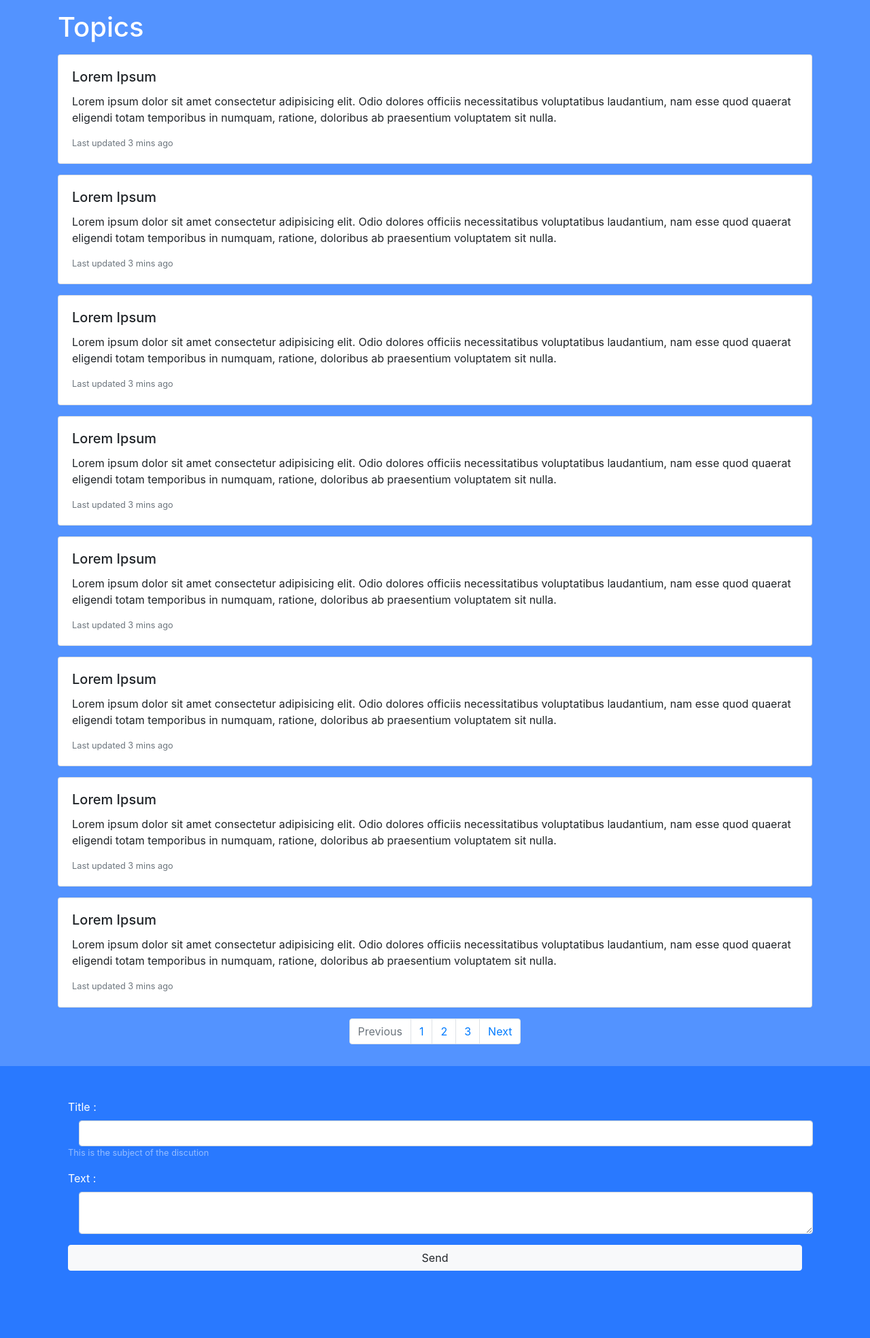
After one commit to guzzdev/PRVT-forum-service, a PHP site: page /forum.html in a window 1280 px wide. The commit adds this page. Shown: the whole page at 68% size. Run offline with PHP 8.4, Linux system fonts and the light colour scheme.

Commit message:
Front end modifications
- Split the page in few pages
- Rethink the project
- Front end modification
- User Interface better

```diff
--- /dev/null
+++ b/forum.html
@@ -0,0 +1,126 @@
+<html lang="en">
+
+<head>
+    <meta charset="UTF-8">
+    <meta name="viewport" content="width=device-width, initial-scale=1.0">
+    <meta http-equiv="X-UA-Compatible" content="ie=edge">
+    <title>Prvte</title>
+    <link rel="stylesheet" href="public/css/style.css">
+    <link rel="stylesheet" href="public/css/bootstrap.css">
+</head>
+
+<body>
+    <section class="list-topic container-fluid">
+        <h1 class="text-left container text-white">Topics</h1>
+        <div class="container">
+            <!--//START TOPICS-->
+            <div class="card mt-3">
+                <div class="card-body">
+                    <h5 class="card-title">Lorem Ipsum</h5>
+                    <p class="card-text">Lorem ipsum dolor sit amet consectetur adipisicing elit. Odio dolores officiis
+                        necessitatibus voluptatibus laudantium, nam esse quod quaerat eligendi totam temporibus in
+                        numquam, ratione, doloribus ab praesentium voluptatem sit nulla.</p>
+                    <p class="card-text"><small class="text-muted">Last updated 3 mins ago</small></p>
+                </div>
+            </div>
+            <div class="card mt-3">
+                <div class="card-body">
+                    <h5 class="card-title">Lorem Ipsum</h5>
+                    <p class="card-text">Lorem ipsum dolor sit amet consectetur adipisicing elit. Odio dolores officiis
+                        necessitatibus voluptatibus laudantium, nam esse quod quaerat eligendi totam temporibus in
+                        numquam, ratione, doloribus ab praesentium voluptatem sit nulla.</p>
+                    <p class="card-text"><small class="text-muted">Last updated 3 mins ago</small></p>
+                </div>
+            </div>
+            <div class="card mt-3">
+                <div class="card-body">
+                    <h5 class="card-title">Lorem Ipsum</h5>
+                    <p class="card-text">Lorem ipsum dolor sit amet consectetur adipisicing elit. Odio dolores officiis
+                        necessitatibus voluptatibus laudantium, nam esse quod quaerat eligendi totam temporibus in
+                        numquam, ratione, doloribus ab praesentium voluptatem sit nulla.</p>
+                    <p class="card-text"><small class="text-muted">Last updated 3 mins ago</small></p>
+                </div>
+            </div>
+            <div class="card mt-3">
+                <div class="card-body">
+                    <h5 class="card-title">Lorem Ipsum</h5>
+                    <p class="card-text">Lorem ipsum dolor sit amet consectetur adipisicing elit. Odio dolores officiis
+                        necessitatibus voluptatibus laudantium, nam esse quod quaerat eligendi totam temporibus in
+                        numquam, ratione, doloribus ab praesentium voluptatem sit nulla.</p>
+                    <p class="card-text"><small class="text-muted">Last updated 3 mins ago</small></p>
+                </div>
+            </div>
+            <div class="card mt-3">
+                <div class="card-body">
+                    <h5 class="card-title">Lorem Ipsum</h5>
+                    <p class="card-text">Lorem ipsum dolor sit amet consectetur adipisicing elit. Odio dolores officiis
+                        necessitatibus voluptatibus laudantium, nam esse quod quaerat eligendi totam temporibus in
+                        numquam, ratione, doloribus ab praesentium voluptatem sit nulla.</p>
+                    <p class="card-text"><small class="text-muted">Last updated 3 mins ago</small></p>
+                </div>
+            </div>
+            <div class="card mt-3">
+                <div class="card-body">
+                    <h5 class="card-title">Lorem Ipsum</h5>
+                    <p class="card-text">Lorem ipsum dolor sit amet consectetur adipisicing elit. Odio dolores officiis
+                        necessitatibus voluptatibus laudantium, nam esse quod quaerat eligendi totam temporibus in
+                        numquam, ratione, doloribus ab praesentium voluptatem sit nulla.</p>
+                    <p class="card-text"><small class="text-muted">Last updated 3 mins ago</small></p>
+                </div>
+            </div>
+            <div class="card mt-3">
+                <div class="card-body">
+                    <h5 class="card-title">Lorem Ipsum</h5>
+                    <p class="card-text">Lorem ipsum dolor sit amet consectetur adipisicing elit. Odio dolores officiis
+                        necessitatibus voluptatibus laudantium, nam esse quod quaerat eligendi totam temporibus in
+                        numquam, ratione, doloribus ab praesentium voluptatem sit nulla.</p>
+                    <p class="card-text"><small class="text-muted">Last updated 3 mins ago</small></p>
+                </div>
+            </div>
+            <div class="card mt-3">
+                <div class="card-body">
+                    <h5 class="card-title">Lorem Ipsum</h5>
+                    <p class="card-text">Lorem ipsum dolor sit amet consectetur adipisicing elit. Odio dolores officiis
+                        necessitatibus voluptatibus laudantium, nam esse quod quaerat eligendi totam temporibus in
+                        numquam, ratione, doloribus ab praesentium voluptatem sit nulla.</p>
+                    <p class="card-text"><small class="text-muted">Last updated 3 mins ago</small></p>
+                </div>
+            </div>
+            <!--//END TOPICS-->
+        </div>
+        <nav aria-label="Page navigation example">
+            <ul class="pagination justify-content-center mt-3">
+                <li class="page-item disabled">
+                    <a class="page-link" href="#" tabindex="-1">Previous</a>
+                </li>
+                <li class="page-item"><a class="page-link" href="#">1</a></li>
+                <li class="page-item"><a class="page-link" href="#">2</a></li>
+                <li class="page-item"><a class="page-link" href="#">3</a></li>
+                <li class="page-item">
+                    <a class="page-link" href="#">Next</a>
+                </li>
+            </ul>
+        </nav>
+    </section>
+    <section class="post-page container-fluid h-50">
+        <form action="" method="POST" class="container mx-auto">
+            <div class="container pt-5">
+                <div class="form-group">
+                    <label for="inputUsername">Title :</label>
+                    <input type="text" id="TitleInput" class="form-control mx-sm-3" aria-describedby="TitleInput">
+                    <small id="TitleInput" class="text-white-50">
+                        This is the subject of the discution
+                    </small>
+                </div>
+                <div class="form-group">
+                    <label for="inputUsername">Text :</label>
+                    <textarea type="text" id="inputText" class="form-control mx-sm-3"
+                        aria-describedby="TextInput"></textarea>
+                </div>
+                <input type="submit" value="Send" class="container btn btn-light">
+            </div>
+        </form>
+    </section>
+</body>
+
+</html>
--- a/index.php
+++ b/index.php
@@ -5,4 +5,5 @@
     catch (Exception $e){
         echo($e->getMessage());
     }
+
 ?>
--- a/public/css/style.css
+++ b/public/css/style.css
@@ -1,9 +1,10 @@
-html, body{
+html,
+body {
     margin: 0;
     padding: 0;
 }
 
-.title-page{
+.title-page {
     width: 100%;
     text-align: center;
     position: absolute;
@@ -13,30 +14,35 @@ html, body{
     color: #ecf0f1;
 }
 
-.citation-page{
+.citation-page {
     padding: 20px;
     text-align: center;
     position: relative;
     top: 40vh;
 }
 
-.btn-start{
+.btn-start {
     position: absolute;
     left: 50%;
     bottom: 5vh;
     transform: translate(-50%, -50%);
 }
 
-.main-page{
+.main-page {
     margin: 0;
     background-color: #3498db;
 }
 
-.second-page{
+.post-page {
     margin: 0;
-    background-color: #2980b9;
+    background-color: #2979ff;
 }
 
-label{
+.list-topic {
+    background-color: #5393ff;
+    padding: 2vh;
+}
+
+label {
     color: white;
 }
```
Also changed, not shown: index.html (+0 -17 lines).
